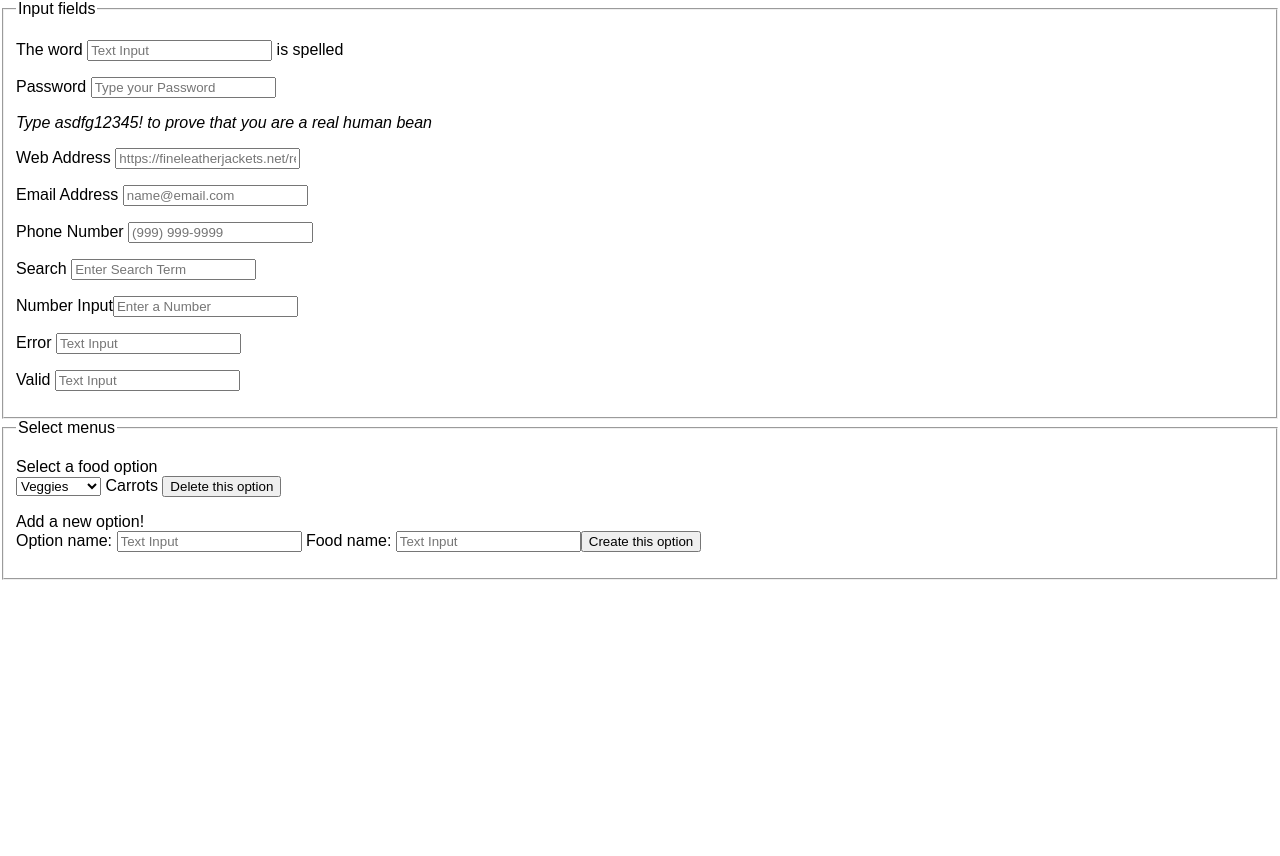
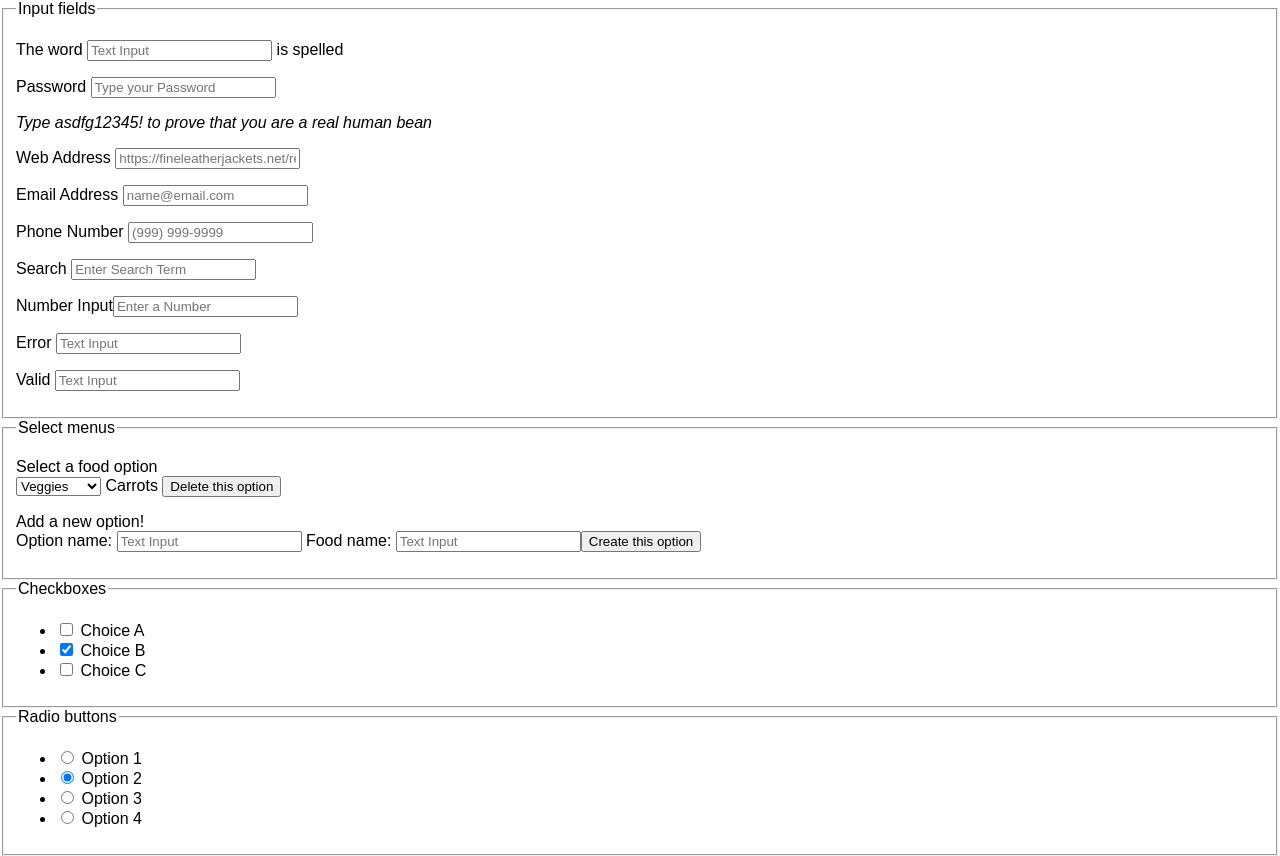
Before and after one commit to buggitheclown/reactjs-playground, a React (Create React App) app: page / in a window 1280 px wide. Shown: the part 6144-7000 px from the top of the page. Before the commit the page ends 6724 px from the top, so only its background shows below. Built offline with nearby package versions, Linux system fonts and the light colour scheme.

Commit message:
Checkboxes, Radio Buttons

```diff
--- a/src/App.js
+++ b/src/App.js
@@ -52,6 +52,8 @@ class App extends Component {
             <form>
             <Articles.AInputText identifier={this.id([2,0])} desc={this.desc([2,0])}/>
             <Articles.AInputSelect identifier={this.id([2,1])} desc={this.desc([2,1])}/>
+            <Articles.AInputCheckbox identifier={this.id([2,2])} desc={this.desc([2,2])}/>
+            <Articles.AInputRadio identifier={this.id([2,3])} desc={this.desc([2,3])}/>
             </form>
           </section>
         </main>
--- a/src/Components/Articles.js
+++ b/src/Components/Articles.js
@@ -414,12 +414,36 @@ class AEmbeddedProgress extends Component{
 }
 
 class AEmbeddedSvg extends Component{
+  constructor(props){
+    super(props);
+
+    this.state = ({x1: 0, x2: 1, y1: 0, y2: 1});
+    this.randomizeSvg = this.randomizeSvg.bind(this);
+  }
+
+  componentDidMount(){
+    var interval = setInterval(this.randomizeSvg, 2000);
+    this.setState({interval: interval});
+  }
+
+  componentWillUnmount(){
+    clearInterval(this.state.interval);
+  }
+
+  randomizeSvg(){
+    let x1 = Math.random().toFixed(2);
+    let x2 = Math.random().toFixed(2);
+    let y1 = Math.random().toFixed(2);
+    let y2 = Math.random().toFixed(2);
+    this.setState({x1: x1, x2: x2, y1: y1, y2: y2});
+  }
+
   render(){
     let content =
     <div>
     <svg width="200px" height="200px">
     <defs>
-    <linearGradient id="Gradient2" x1="0" x2="0.75" y1="0" y2="0.3">
+    <linearGradient id="Gradient2" x1={this.state.x1} x2={this.state.x2} y1={this.state.y1} y2={this.state.y2}>
         <stop offset="0%" stopColor="red"/>
         <stop offset="50%" stopColor="black" stopOpacity="0"/>
         <stop offset="100%" stopColor="blue"/>
@@ -564,7 +588,6 @@ class AInputSelect extends Component{
 
   createOption(event){
     event.preventDefault();
-    logger("createOption was called");
     let options = this.state.optionsAndValues;
     let index;
     if (options!=null){
@@ -584,7 +607,6 @@ class AInputSelect extends Component{
         options=[newEntry];
       }
     }
-    logger(options);
     this.setState({optionsAndValues: options});
     if(!this.state.optionsExist){
       this.setState({optionsExist: true});
@@ -650,6 +672,172 @@ class AInputSelect extends Component{
   }
 }
 
+class AInputCheckbox extends Component{
+  constructor(props){
+    super(props);
+    this.state = ({c1: false, c2: true, c3: false})
+
+    this.toggleBoxes = this.toggleBoxes.bind(this);
+  }
+
+  toggleBoxes(event){
+    event.preventDefault();
+    let c1;
+    let c2;
+    let c3;
+    switch (event.target.id){
+      case "checkbox1":
+      c1 = this.state.c1;
+      c2 = !this.state.c2;
+      c3 = false;
+      break;
+      case "checkbox2":
+      c1 = true;
+      c2 = true;
+      c3 = this.state.c2;
+      break;
+      case "checkbox3":
+      c1 = false;
+      c2 = !this.state.c1;
+      c3 = !this.state.c1&&this.state.c3;
+      break;
+    }
+    this.setState({c1: c1, c2: c2, c3: c3});
+  }
+
+  render(){
+    let content =
+    <ul className="list list--bare">
+      <li><label htmlFor="checkbox1"><input id="checkbox1" name="checkbox" type="checkbox" checked={this.state.c1} onChange={this.toggleBoxes}/> Choice A</label></li>
+      <li><label htmlFor="checkbox2"><input id="checkbox2" name="checkbox" type="checkbox" checked={this.state.c2} onChange={this.toggleBoxes}/> Choice B</label></li>
+      <li><label htmlFor="checkbox3"><input id="checkbox3" name="checkbox" type="checkbox" checked={this.state.c3} onChange={this.toggleBoxes}/> Choice C</label></li>
+    </ul>
+    return(
+      <AFormTemplate identifier={this.props.identifier} desc={this.props.desc} content={content}/>
+    );
+  }
+}
+
+class AInputRadio extends Component{
+  constructor(props){
+    super(props);
+    this.state = ({options: ["1","2","3","4"], checked: [false, true, false, false, false, false, false, false, false, false, false, false],
+    desc: ["Option 1","Option 2","Option 3","Option 4","Option 5","6","Option 7","Option 8","6","6"], sixCounter: 0, imageOn: false});
+
+    this.handleChange = this.handleChange.bind(this);
+  }
+
+  handleChange(event){
+    event.preventDefault();
+    let options;
+    let checked;
+    let desc = this.state.desc;
+    let sixCounter = this.state.sixCounter;
+    switch(event.target.id.substring(5)){
+      case "1":
+      options = ["1","8"];
+      checked = [true, false, false, false, false, false, false, false, false, false];
+      break;
+      case "2":
+      options = ["1","2","3","4","5","6","7","8"];
+      checked = [false, true, false, false, false, false, false, false, false, false];
+      break;
+      case "3":
+      options = ["1","3","6","7","8"];
+      checked = [false, false, true, false, false, false, false, false, false, false];
+      break;
+      case "4":
+      options = ["4","5"];
+      checked = [false, false, false, true, false, false, false, false, false, false];
+      break;
+      case "5":
+      options = ["1","4","5","7"];
+      checked = [false, false, false, false, true, false, false, false, false, false];
+      break;
+      case "6":
+      options = ["6","9","10"];
+      checked = [false, false, false, false, false, true, false, false, false, false];
+      sixCounter===null ? sixCounter=1 : sixCounter++;
+      if (sixCounter===3){
+        options = ["1","2","3","4","5","6","7","8"];
+        checked = [false, false, false, false, false, true, false, false, false, false];
+        desc = ["Why","Have","You","Done","This","B̷̧̗̼̖̈́͌̓͛̀̂̊͑̅͑͌̓̋̇͝r̷̭̦̖̥͗̂̈̍̏͆͂̅̚o̶̫͔̜̯̺̞̹̺͙͉̩̔͊̂̈̽̏̃͛́̅͆̈́͝ṯ̸̨̢̯̜̳͕̱͙̝̫̜̻͂͑͜ͅh̸̡͓̭̑͘é̸̠̫̻̹̪͉̩̮̙̦̐̊͒̓͗̃̊̓̇̌̍̇̎r̶͙̺̦̼͖͉͖͚̟̿̉͊","Run","Now","6","6"];
+        this.setState({imageOn: true});
+      }
+      else{
+        this.setState({sixCounter: sixCounter});
+      }
+      break;
+      case "7":
+      options = ["7","8"];
+      checked = [false, false, false, false, false, false, true, false, false, false];
+      break;
+      case "8":
+      options = ["2","8"];
+      checked = [false, false, false, false, false, false, false, true, false, false];
+      break;
+      case "9":
+      options = ["6","9","10"];
+      checked = [false, false, false, false, false, false, false, false, true, false];
+      sixCounter = this.state.sixCounter +1;
+      if (sixCounter===3){
+        options = ["1","2","3","4","5","6","7","8"];
+        checked = [false, false, false, false, false, true, false, false, false, false];
+        desc = ["Why","Have","You","Done","This","B̷̧̗̼̖̈́͌̓͛̀̂̊͑̅͑͌̓̋̇͝r̷̭̦̖̥͗̂̈̍̏͆͂̅̚o̶̫͔̜̯̺̞̹̺͙͉̩̔͊̂̈̽̏̃͛́̅͆̈́͝ṯ̸̨̢̯̜̳͕̱͙̝̫̜̻͂͑͜ͅh̸̡͓̭̑͘é̸̠̫̻̹̪͉̩̮̙̦̐̊͒̓͗̃̊̓̇̌̍̇̎r̶͙̺̦̼͖͉͖͚̟̿̉͊","Run","Now","6","6"];
+        this.setState({imageOn: true});
+      }
+      else{
+        this.setState({sixCounter: sixCounter});
+      }
+      break;
+      case "10":
+      options = ["6","9","10"];
+      checked = [false, false, false, false, false, false, false, false, false, true];
+      sixCounter = this.state.sixCounter +1;
+      if (sixCounter===3){
+        options = ["1","2","3","4","5","6","7","8"];
+        checked = [false, false, false, false, false, true, false, false, false, false];
+        desc = ["Why","Have","You","Done","This","B̷̧̗̼̖̈́͌̓͛̀̂̊͑̅͑͌̓̋̇͝r̷̭̦̖̥͗̂̈̍̏͆͂̅̚o̶̫͔̜̯̺̞̹̺͙͉̩̔͊̂̈̽̏̃͛́̅͆̈́͝ṯ̸̨̢̯̜̳͕̱͙̝̫̜̻͂͑͜ͅh̸̡͓̭̑͘é̸̠̫̻̹̪͉̩̮̙̦̐̊͒̓͗̃̊̓̇̌̍̇̎r̶͙̺̦̼͖͉͖͚̟̿̉͊","Run","Now","6","6"];
+        this.setState({imageOn: true});
+      }
+      else{
+        this.setState({sixCounter: sixCounter});
+      }
+      break;
+    }
+    this.setState({options: options, checked: checked, desc: desc});
+  }
+
+  render(){
+    let image;
+    if (this.state.imageOn){
+      image = <img src="https://i.kym-cdn.com/photos/images/newsfeed/000/601/591/9c3.gif" alt="Alt text"/>
+    }
+    let defaultDesc = "Option ";
+    let content =
+    <ul className="list list--bare">
+      {this.state.options.map((option)=>
+        <li><label htmlFor={"radio"+option}><input id={"radio"+option} name="radio" type="radio" className="radio" checked={this.state.checked[parseInt(option)-1]} onChange={this.handleChange}/> {this.state.desc[parseInt(option)-1]} </label></li>
+      )}
+      {image}
+    </ul>
+    return(
+      <AFormTemplate identifier={this.props.identifier} desc={this.props.desc} content={content}/>
+    );
+  }
+}
+
+/*
+class AEmbeddedVideo extends Component{
+  render(){
+    let content =
+    <div><video controls src="http://file-examples.com/wp-content/uploads/2017/04/file_example_MP4_480_1_5MG.mp4">video</video></div>
+    return(
+      <ATemplate identifier={this.props.identifier} desc={this.props.desc} content={content}/>
+    );
+  }
+}
+*/
 
 export {
   ATextHeadings,
@@ -670,5 +858,7 @@ export {
   AEmbeddedSvg,
   AEmbeddedIFrame,
   AInputText,
-  AInputSelect
+  AInputSelect,
+  AInputCheckbox,
+  AInputRadio
 }
```
